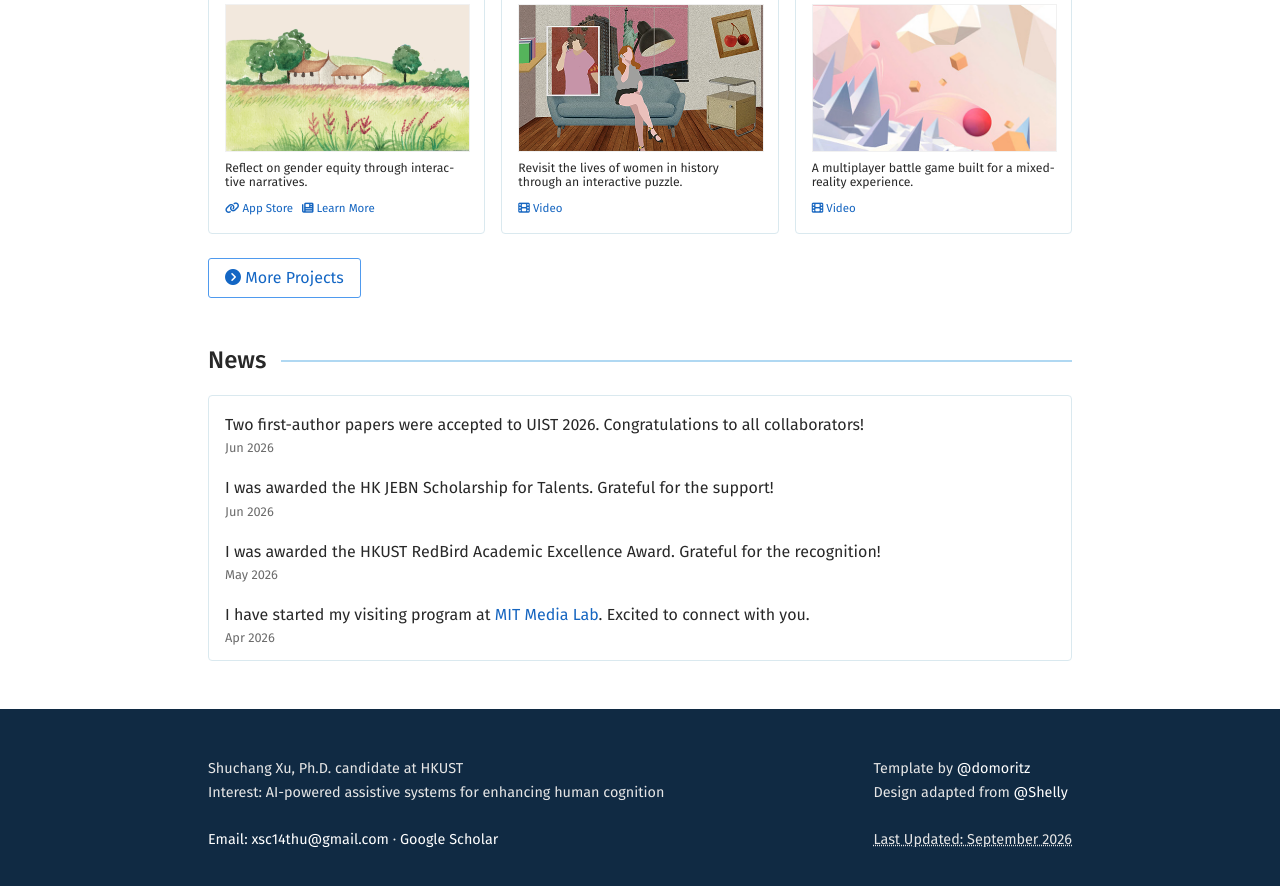
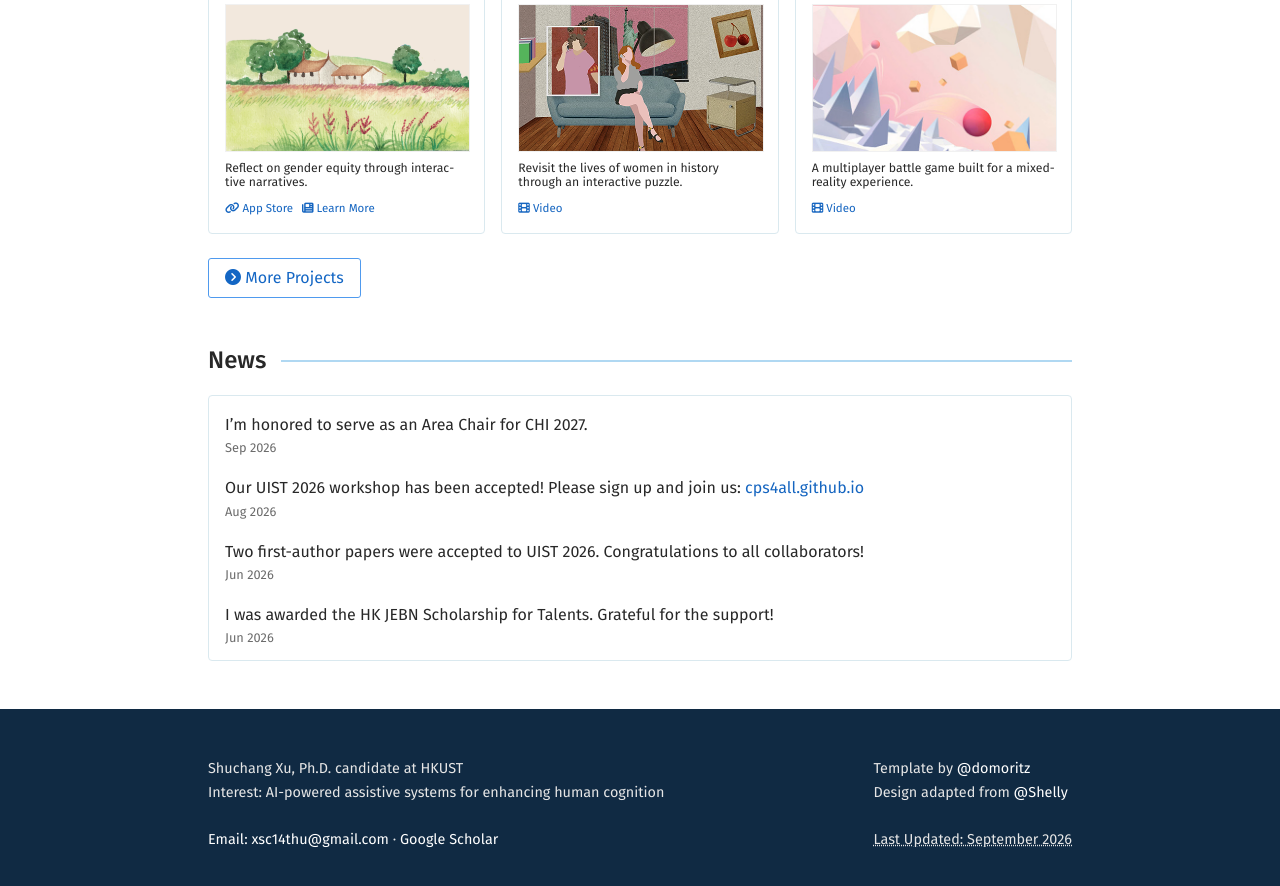
Before and after one commit to ShuchangXu/ShuchangXu.github.io, a Jekyll site: the page built from index.md, in a window 1280 px wide and 900 px high, scrolled down 2175 px. Shown: the top 886 px of the window. Built offline with Jekyll 4.4.1, drawn with Linux system fonts in a browser that asks for light colours; a style sheet for code colours, icons or effects is not loaded.

Commit message:
update news

```diff
--- a/_data/news.yml
+++ b/_data/news.yml
@@ -1,3 +1,7 @@
+- message: "I'm honored to serve as an Area Chair for CHI 2027."
+  date: 2026-09-01
+- message: "Our UIST 2026 workshop has been accepted! Please sign up and join us: [cps4all.github.io](https://cps4all.github.io)"
+  date: 2026-08-01
 - message: "Two first-author papers were accepted to UIST 2026. Congratulations to all collaborators!"
   date: 2026-06-01
 - message: "I was awarded the HK JEBN Scholarship for Talents. Grateful for the support!"
```
